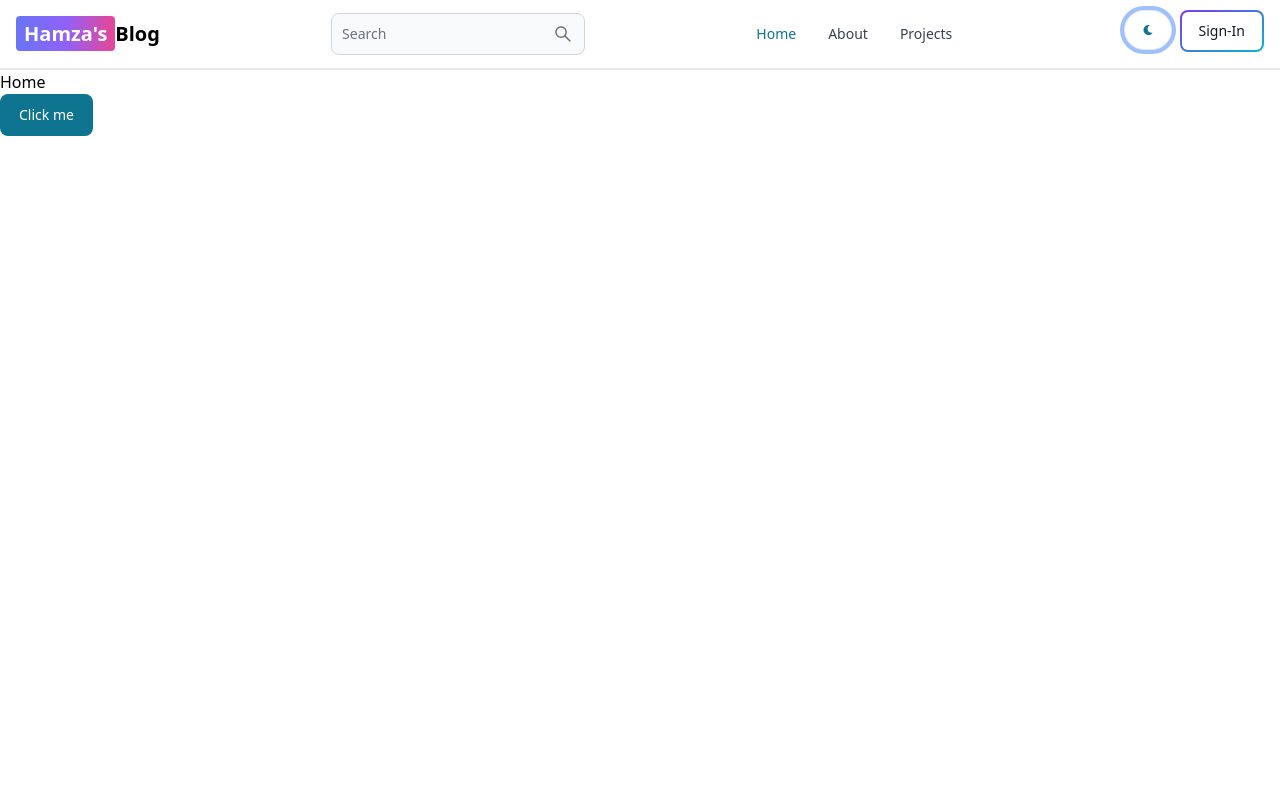
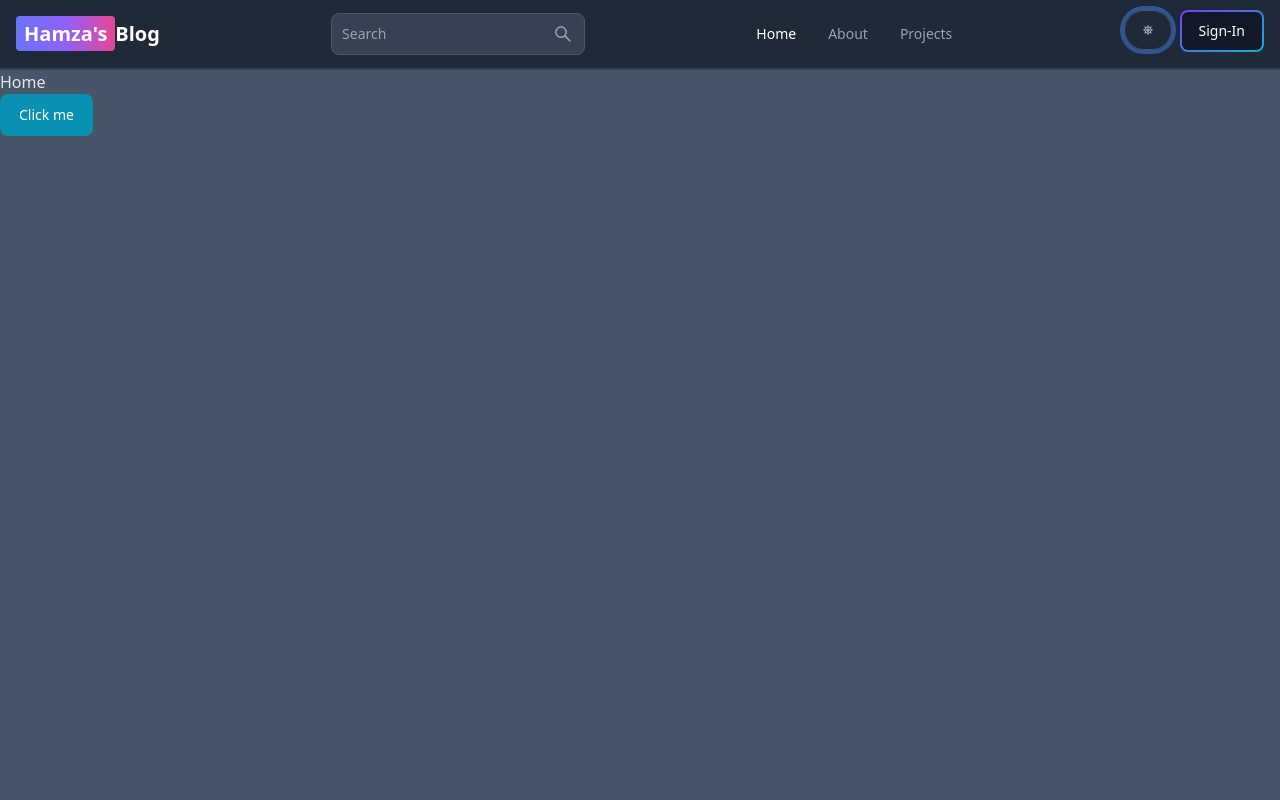
Before and after one commit to Hamza-Nayab/Blogweb, a React (Vite) app in the folder client/: page / in a window 1280 px wide. Both pictures are taken after a click on the button 1147 px from the left and 30 px from the top of the page. Shown: the top 800 px of the page. Built offline with nearby package versions, Linux system fonts and the light colour scheme.

Commit message:
dark Mode done

```diff
--- a/client/src/components/Header.jsx
+++ b/client/src/components/Header.jsx
@@ -9,12 +9,15 @@ import {
 import React from "react";
 import { Link, useLocation } from "react-router-dom";
 import { AiOutlineSearch } from "react-icons/ai";
-import { FaMoon } from "react-icons/fa";
-import { useSelector } from "react-redux";
+import { FaMoon, FaSun } from "react-icons/fa";
+import { useSelector, useDispatch } from "react-redux";
+import { toggleTheme } from "../redux/theme/themeSlice.js";
 
 export default function Header() {
   const path = useLocation().pathname;
+  const dispatch = useDispatch();
   const { currentUser } = useSelector((state) => state.user);
+  const {theme} = useSelector((state) => state.theme)
 
   return (
     <Navbar className="border-b-2">
@@ -39,8 +42,17 @@ export default function Header() {
         <AiOutlineSearch />
       </Button>
       <div className="flex gap-2 md:order-2">
-        <Button className="w-12 h-10 hidden sm:inline" color={"gray"} pill>
-          <FaMoon />
+        <Button
+          className="w-12 h-10 hidden sm:inline"
+          color={"gray"}
+          pill
+          onClick={() => dispatch(toggleTheme())}
+        >
+          { theme === "light" ? (
+            <FaMoon />
+          ) : (
+            <FaSun />
+          )}
         </Button>
         {currentUser ? (
           <>
@@ -48,17 +60,14 @@ export default function Header() {
               arrowIcon={false}
               inline
               label={
-                <Avatar
-                  rounded
-                  alt="user"
-                  img={currentUser.profilePicture}
-                />
+                <Avatar rounded alt="user" img={currentUser.profilePicture} />
               }
             >
               <Dropdown.Header>
                 <span className="block text-sm">{currentUser.username}</span>
-                <span className="block text-sm font-medium truncate">{currentUser.email}</span>
-
+                <span className="block text-sm font-medium truncate">
+                  {currentUser.email}
+                </span>
               </Dropdown.Header>
               <Link to={"/dashboard?tab=profile"}>
                 <Dropdown.Item>Profile</Dropdown.Item>
--- /dev/null
+++ b/client/src/components/ThemeProvider.jsx
@@ -0,0 +1,13 @@
+import React from "react";
+import { useSelector } from "react-redux";
+
+export default function ThemeProvider({ children }) {
+  const { theme } = useSelector((state) => state.theme);
+  return (
+    <div className={theme}>
+      <div className="bg-white text-gray-700 dark:text-gray-200 dark:bg-slate-600 min-h-screen">
+        {children}
+      </div>
+    </div>
+  );
+}
--- a/client/src/main.jsx
+++ b/client/src/main.jsx
@@ -6,11 +6,14 @@ import { BrowserRouter } from "react-router-dom";
 import { store, persistor } from "./redux/store.js";
 import { Provider } from "react-redux";
 import { PersistGate } from "redux-persist/integration/react";
+import ThemeProvider from "./components/ThemeProvider.jsx";
 
 ReactDOM.createRoot(document.getElementById("root")).render(
   <PersistGate persistor={persistor}>
     <Provider store={store}>
-      <App />
+      <ThemeProvider>
+        <App />
+      </ThemeProvider>
     </Provider>
   </PersistGate>
 );
--- a/client/src/redux/store.js
+++ b/client/src/redux/store.js
@@ -1,12 +1,15 @@
 import { configureStore, combineReducers } from "@reduxjs/toolkit";
 import userReducer from "./user/userSlice.js";
+import themeReducer from "./theme/themeSlice.js"
 import { persistReducer } from "redux-persist";
 import storage from "redux-persist/lib/storage";
 import { version } from "react";
 import persistStore from "redux-persist/es/persistStore";
+import { theme } from "flowbite-react";
 
 const rootReducer = combineReducers({
   user: userReducer,
+  theme: themeReducer,
 });
 
 const persistConfig = {
--- /dev/null
+++ b/client/src/redux/theme/themeSlice.js
@@ -0,0 +1,20 @@
+import { createSlice } from "@reduxjs/toolkit";
+import { theme } from "flowbite-react";
+
+const initialState = {
+  theme: "light",
+};
+
+const themeSlice = createSlice({
+  name: "theme",
+  initialState,
+  reducers: {
+    toggleTheme: (state) => {
+      state.theme = state.theme === "light" ? "dark" : "light";
+    },
+  },
+});
+
+export const { toggleTheme } = themeSlice.actions;
+
+export default themeSlice.reducer;
```
